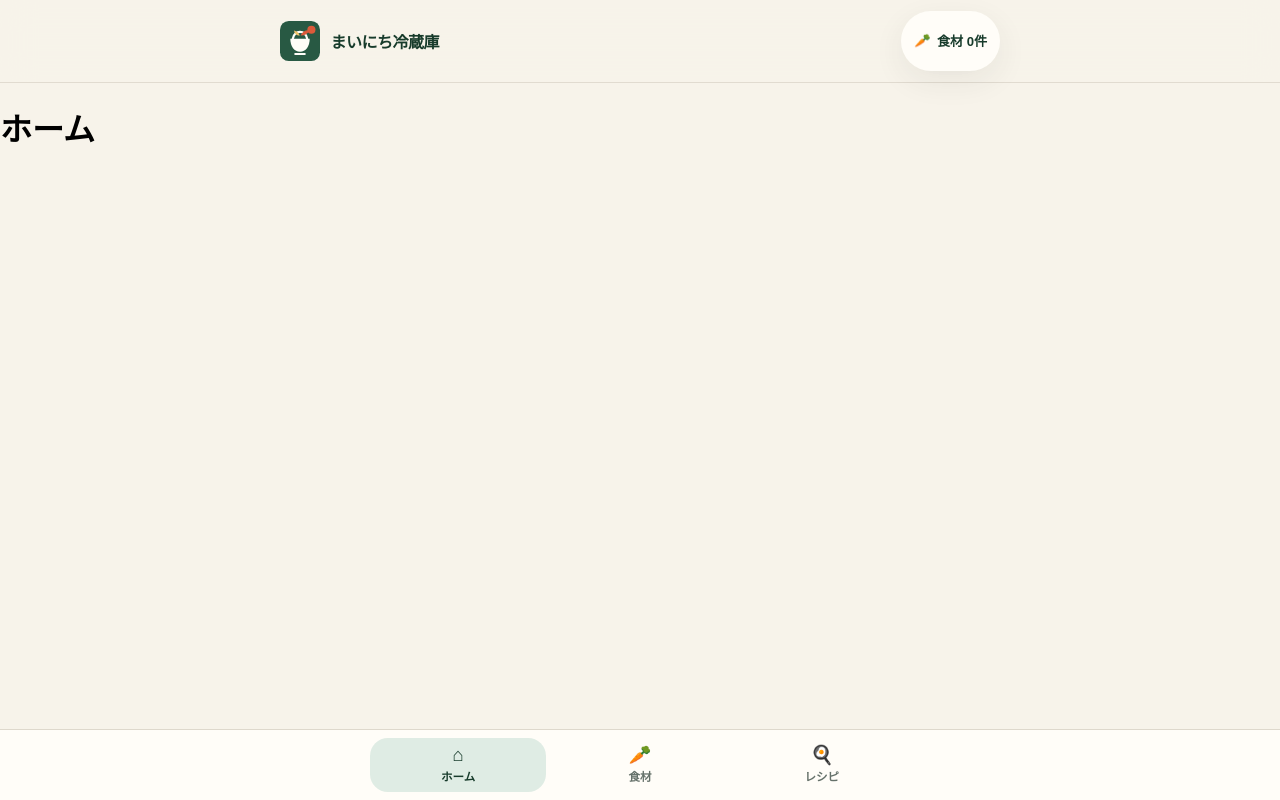
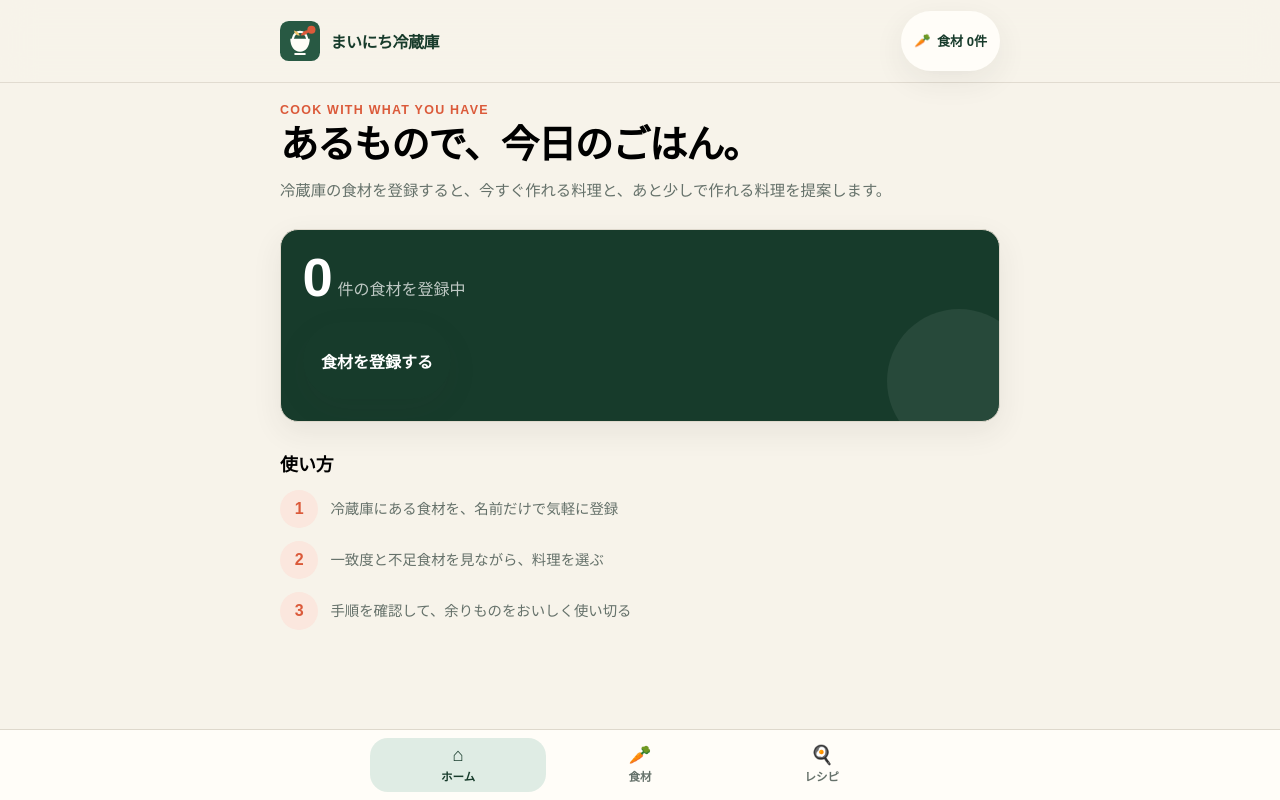
Before and after one commit to eaufizz/recipe-search-app, a React (Vite) app in the folder frontend/: page /#/ in a window 1280 px wide. Built offline with nearby package versions, Linux system fonts and the light colour scheme.

Commit message:
add HomePage

```diff
--- a/frontend/src/App.tsx
+++ b/frontend/src/App.tsx
@@ -11,7 +11,7 @@ function App() {
     <HashRouter>
       <Header ingredientCount={0} />
       <Routes>
-        <Route path="/" element={<HomePage />} />
+        <Route path="/" element={<HomePage ingredients={[]} />} />
         <Route path="/ingredients" element={<IngredientsPage />} />
         <Route path="/recipes" element={<RecipeListPage />} />
         <Route path="/recipes/:id" element={<RecipeDetailPage />} />
--- a/frontend/src/pages/Home.page.tsx
+++ b/frontend/src/pages/Home.page.tsx
@@ -1,8 +1,181 @@
-function HomePage() {
+import styled from 'styled-components';
+import { theme } from '../styles/theme';
+import {
+  Card,
+  Eyebrow,
+  Lead,
+  Page,
+  PageHeader,
+  PageTitle,
+  PrimaryLink,
+  Section,
+  SectionHeading,
+  SecondaryLink,
+} from '../styles/ui';
+import type { UserIngredient } from '../types/ingredient';
+
+const Hero = styled(Card)`
+  position: relative;
+  overflow: hidden;
+  padding: 1.35rem;
+  background: ${theme.colors.primaryStrong};
+  color: ${theme.colors.white};
+
+  &::after {
+    position: absolute;
+    right: -2rem;
+    bottom: -2rem;
+    width: 9rem;
+    height: 9rem;
+    border-radius: 50%;
+    background: rgba(255, 255, 255, 0.07);
+    content: '';
+  }
+`;
+
+const Count = styled.div`
+  display: flex;
+  align-items: flex-end;
+  gap: 0.5rem;
+  margin-bottom: 1rem;
+
+  strong {
+    font-size: 3.4rem;
+    line-height: 1;
+    letter-spacing: -0.06em;
+  }
+
+  span {
+    padding-bottom: 0.35rem;
+    color: rgba(255, 255, 255, 0.72);
+  }
+`;
+
+const HeroActions = styled.div`
+  display: flex;
+  flex-wrap: wrap;
+  gap: 0.65rem;
+
+  a:first-child {
+    background: ${theme.colors.white};
+    color: ${theme.colors.primaryStrong};
+  }
+
+  a:last-child {
+    border-color: rgba(255, 255, 255, 0.35);
+    background: transparent;
+    color: ${theme.colors.white};
+  }
+`;
+
+const IngredientChips = styled.div`
+  display: flex;
+  flex-wrap: wrap;
+  gap: 0.5rem;
+`;
+
+const Chip = styled.span`
+  max-width: 100%;
+  overflow: hidden;
+  padding: 0.55rem 0.75rem;
+  border: 1px solid ${theme.colors.border};
+  border-radius: ${theme.radius.pill};
+  background: ${theme.colors.surface};
+  text-overflow: ellipsis;
+  white-space: nowrap;
+`;
+
+const Steps = styled.ol`
+  display: grid;
+  gap: 0.8rem;
+  margin: 0;
+  padding: 0;
+  list-style: none;
+
+  li {
+    display: grid;
+    grid-template-columns: 2.4rem minmax(0, 1fr);
+    align-items: center;
+    gap: 0.75rem;
+  }
+
+  b {
+    display: grid;
+    width: 2.4rem;
+    height: 2.4rem;
+    place-items: center;
+    border-radius: 50%;
+    background: ${theme.colors.accentSoft};
+    color: ${theme.colors.accent};
+  }
+
+  span {
+    color: ${theme.colors.textMuted};
+    font-size: 0.9rem;
+    line-height: 1.55;
+  }
+`;
+
+function HomePage({ ingredients }: { ingredients: UserIngredient[] }) {
   return (
-    <main>
-      <h1>ホーム</h1>
-    </main>
+    <Page>
+      <PageHeader>
+        <Eyebrow>Cook with what you have</Eyebrow>
+        <PageTitle>あるもので、今日のごはん。</PageTitle>
+        <Lead>
+          冷蔵庫の食材を登録すると、今すぐ作れる料理と、あと少しで作れる料理を提案します。
+        </Lead>
+      </PageHeader>
+
+      <Hero>
+        <Count>
+          <strong>{ingredients.length}</strong>
+          <span>件の食材を登録中</span>
+        </Count>
+        <HeroActions>
+          <PrimaryLink to="/ingredients">
+            {ingredients.length > 0 ? '食材を見直す' : '食材を登録する'}
+          </PrimaryLink>
+          {ingredients.length > 0 && (
+            <SecondaryLink to="/recipes">レシピを探す →</SecondaryLink>
+          )}
+        </HeroActions>
+      </Hero>
+
+      {ingredients.length > 0 && (
+        <Section>
+          <SectionHeading>
+            <h2>いまある食材</h2>
+            <span>最大6件を表示</span>
+          </SectionHeading>
+          <IngredientChips>
+            {ingredients.slice(0, 6).map((ingredient) => (
+              <Chip key={ingredient.id}>{ingredient.name}</Chip>
+            ))}
+          </IngredientChips>
+        </Section>
+      )}
+
+      <Section>
+        <SectionHeading>
+          <h2>使い方</h2>
+        </SectionHeading>
+        <Steps>
+          <li>
+            <b>1</b>
+            <span>冷蔵庫にある食材を、名前だけで気軽に登録</span>
+          </li>
+          <li>
+            <b>2</b>
+            <span>一致度と不足食材を見ながら、料理を選ぶ</span>
+          </li>
+          <li>
+            <b>3</b>
+            <span>手順を確認して、余りものをおいしく使い切る</span>
+          </li>
+        </Steps>
+      </Section>
+    </Page>
   );
 }
 
--- /dev/null
+++ b/frontend/src/styles/ui.ts
@@ -0,0 +1,103 @@
+import { Link } from 'react-router';
+import styled from 'styled-components';
+import { theme } from './theme';
+
+export const Page = styled.main`
+  width: min(100%, 720px);
+  margin: 0 auto;
+  padding: 1.25rem 1rem 8.5rem;
+
+  @media (min-width: 640px) {
+    padding-inline: 1.5rem;
+  }
+`;
+
+export const PageHeader = styled.header`
+  margin-bottom: 1.5rem;
+`;
+
+export const Eyebrow = styled.p`
+  margin: 0 0 0.35rem;
+  color: ${theme.colors.accent};
+  font-size: 0.78rem;
+  font-weight: 800;
+  letter-spacing: 0.1em;
+  text-transform: uppercase;
+`;
+
+export const PageTitle = styled.h1`
+  margin: 0;
+  font-size: clamp(1.7rem, 7vw, 2.4rem);
+  line-height: 1.18;
+  letter-spacing: -0.035em;
+`;
+
+export const Lead = styled.p`
+  margin: 0.65rem 0 0;
+  color: ${theme.colors.textMuted};
+  font-size: 0.96rem;
+  line-height: 1.75;
+`;
+
+export const Card = styled.section`
+  border: 1px solid ${theme.colors.border};
+  border-radius: ${theme.radius.medium};
+  background: ${theme.colors.surface};
+  box-shadow: ${theme.shadow.card};
+`;
+
+export const Section = styled.section`
+  margin-top: 1.75rem;
+`;
+
+export const SectionHeading = styled.div`
+  display: flex;
+  align-items: baseline;
+  justify-content: space-between;
+  gap: 0.75rem;
+  margin-bottom: 0.85rem;
+
+  h2 {
+    margin: 0;
+    font-size: 1.12rem;
+  }
+
+  span {
+    color: ${theme.colors.textMuted};
+    font-size: 0.82rem;
+  }
+`;
+
+export const PrimaryLink = styled(Link)`
+  display: inline-flex;
+  min-height: 3.25rem;
+  align-items: center;
+  justify-content: center;
+  gap: 0.55rem;
+  padding: 0.8rem 1.15rem;
+  border-radius: ${theme.radius.pill};
+  background: ${theme.colors.primary};
+  color: ${theme.colors.white};
+  font-weight: 800;
+  text-decoration: none;
+  box-shadow: ${theme.shadow.card};
+
+  &:hover {
+    background: ${theme.colors.primaryStrong};
+  }
+`;
+
+export const SecondaryLink = styled(Link)`
+  display: inline-flex;
+  min-height: 3rem;
+  align-items: center;
+  justify-content: center;
+  gap: 0.45rem;
+  padding: 0.7rem 1rem;
+  border: 1px solid ${theme.colors.border};
+  border-radius: ${theme.radius.pill};
+  background: ${theme.colors.surface};
+  color: ${theme.colors.primaryStrong};
+  font-weight: 750;
+  text-decoration: none;
+`;
--- /dev/null
+++ b/frontend/src/types/ingredient.ts
@@ -0,0 +1,7 @@
+export type UserIngredient = {
+  id: string;
+  ingredientId?: string;
+  name: string;
+  quantity?: number;
+  unit?: string;
+};
```
